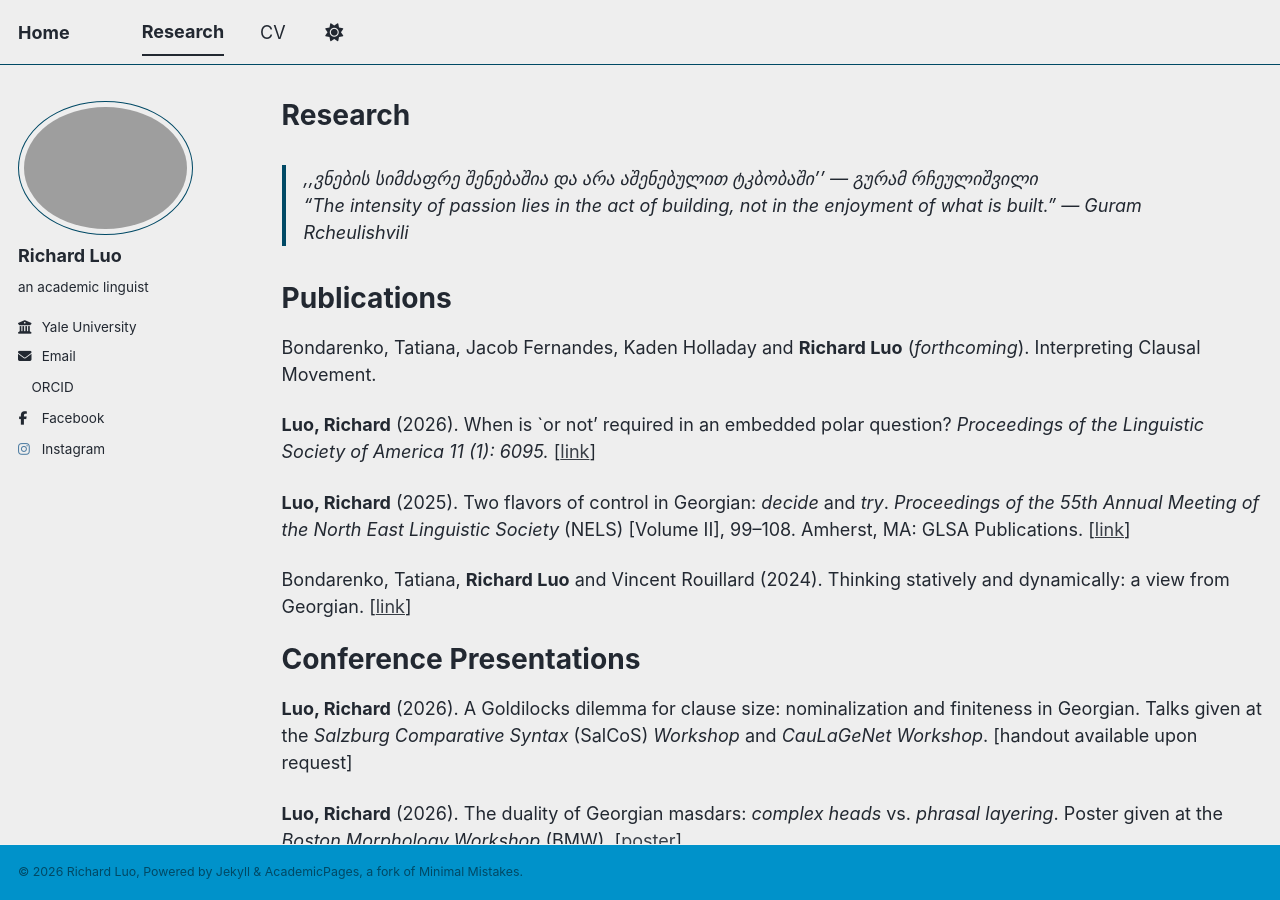
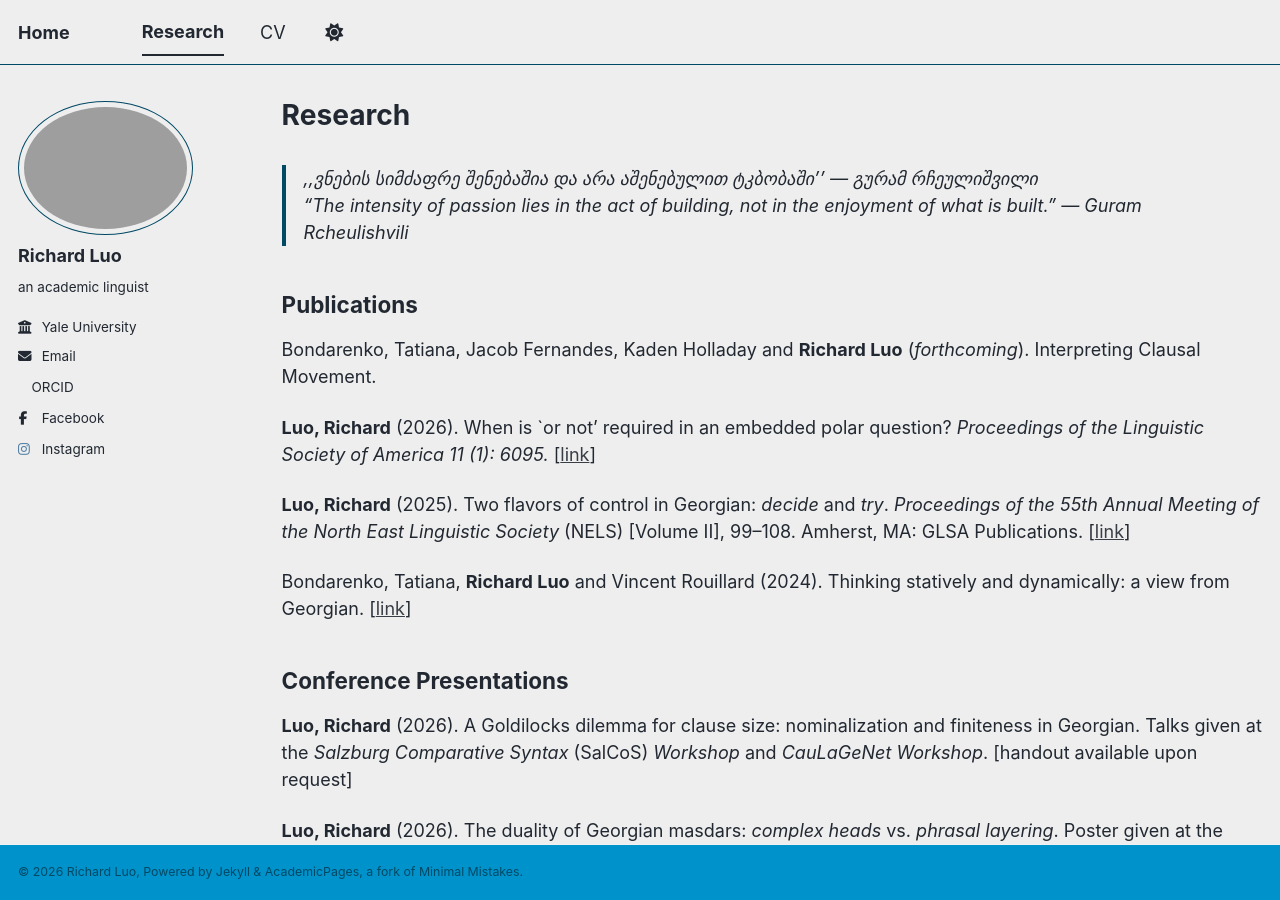
Before and after one commit to RichardMaS/richardmas.github.io, a Jekyll site: the page built from _pages/research.md, in a window 1280 px wide and 900 px high. Built offline with Jekyll 4.4.1, drawn with Linux system fonts in a browser that asks for light colours; a style sheet for code colours, icons or effects is not loaded.

Commit message:
decrease header size

```diff
--- a/_pages/research.md
+++ b/_pages/research.md
@@ -10,7 +10,7 @@ author_profile: true
 
 <!-- კვლევა: To be added!  -->
 
-# Publications
+## Publications
 
 Bondarenko, Tatiana, Jacob Fernandes, Kaden Holladay and **Richard Luo** (*forthcoming*). Interpreting Clausal Movement.
 
@@ -20,7 +20,8 @@ Bondarenko, Tatiana, Jacob Fernandes, Kaden Holladay and **Richard Luo** (*forth
 
 Bondarenko, Tatiana, **Richard Luo** and Vincent Rouillard (2024). Thinking statively and dynamically: a view from Georgian. \[[link](https://drive.google.com/file/d/1zkIsnLyTOwteUhoB4pmAtJkcg1DVYXCj/view)\]
 
-# Conference Presentations
+
+## Conference Presentations
 
 **Luo, Richard** (2026). A Goldilocks dilemma for clause size: nominalization and finiteness in Georgian. Talks given at the *Salzburg Comparative Syntax* (SalCoS) *Workshop* and *CauLaGeNet Workshop*. \[handout available upon request\]
 
```
